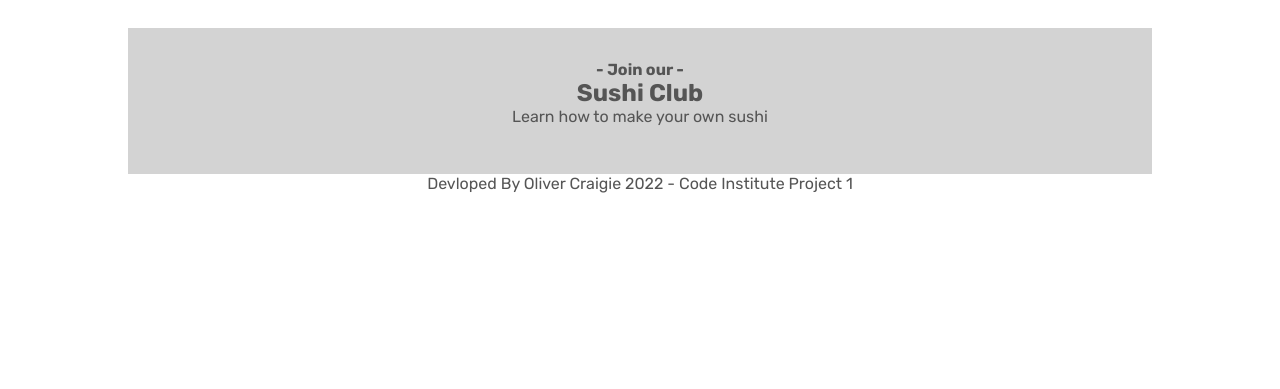
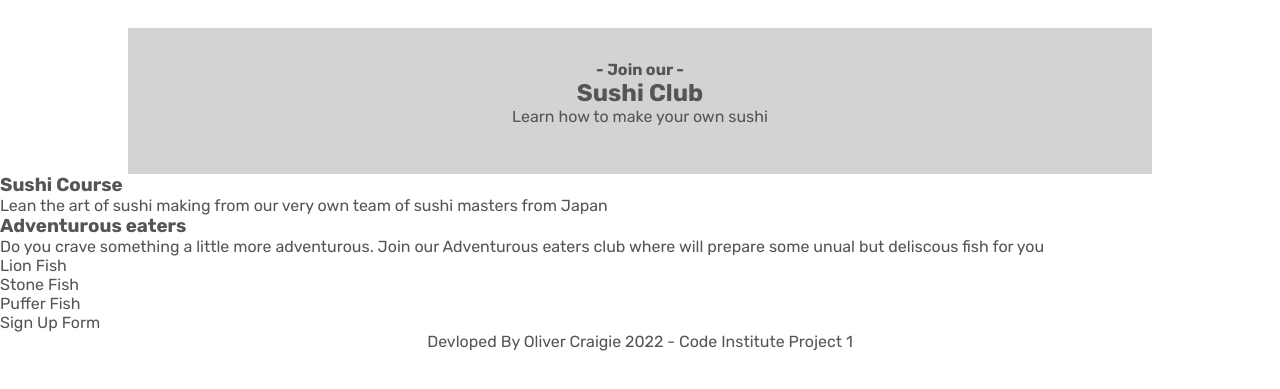
Before and after one commit to ogc1231/sushi-cult, a plain HTML site: page sushi-club.html in a window 1280 px wide. Shown: the part 107-496 px from the top of the page. Drawn offline with Linux system fonts and the light colour scheme.

```diff
--- a/style.css
+++ b/style.css
@@ -41,6 +41,10 @@ body {
 }
 
 .footer {
+    text-align: center;
+}
+
+.reserve {
     text-align: center;
 }
 
--- a/sushi-club.html
+++ b/sushi-club.html
@@ -31,8 +31,20 @@
                 <p class="hero-text-paragraph">Learn how to make your own sushi</p>
             </div>
         </section>
-        <section class="club-info"></section>
-        <section class="form"></section>
+        <section class="club-info">
+            <h3>Sushi Course</h3>
+            <p>Lean the art of sushi making from our very own team of sushi masters from Japan</p>
+
+            <h3>Adventurous eaters</h3>
+            <p>Do you crave something a little more adventurous. Join our Adventurous eaters club where will prepare some unual but deliscous fish for you </p>
+            <ul>
+                <li>Lion Fish</li>
+                <li>Stone Fish</li>
+                <li>Puffer Fish</li>
+
+            </ul>
+        </section>
+        <section class="form">Sign Up Form</section>
 
     </main>
 
```
Also changed, not shown: booking.html (+1 -1 lines), index.html (+1 -1 lines).
